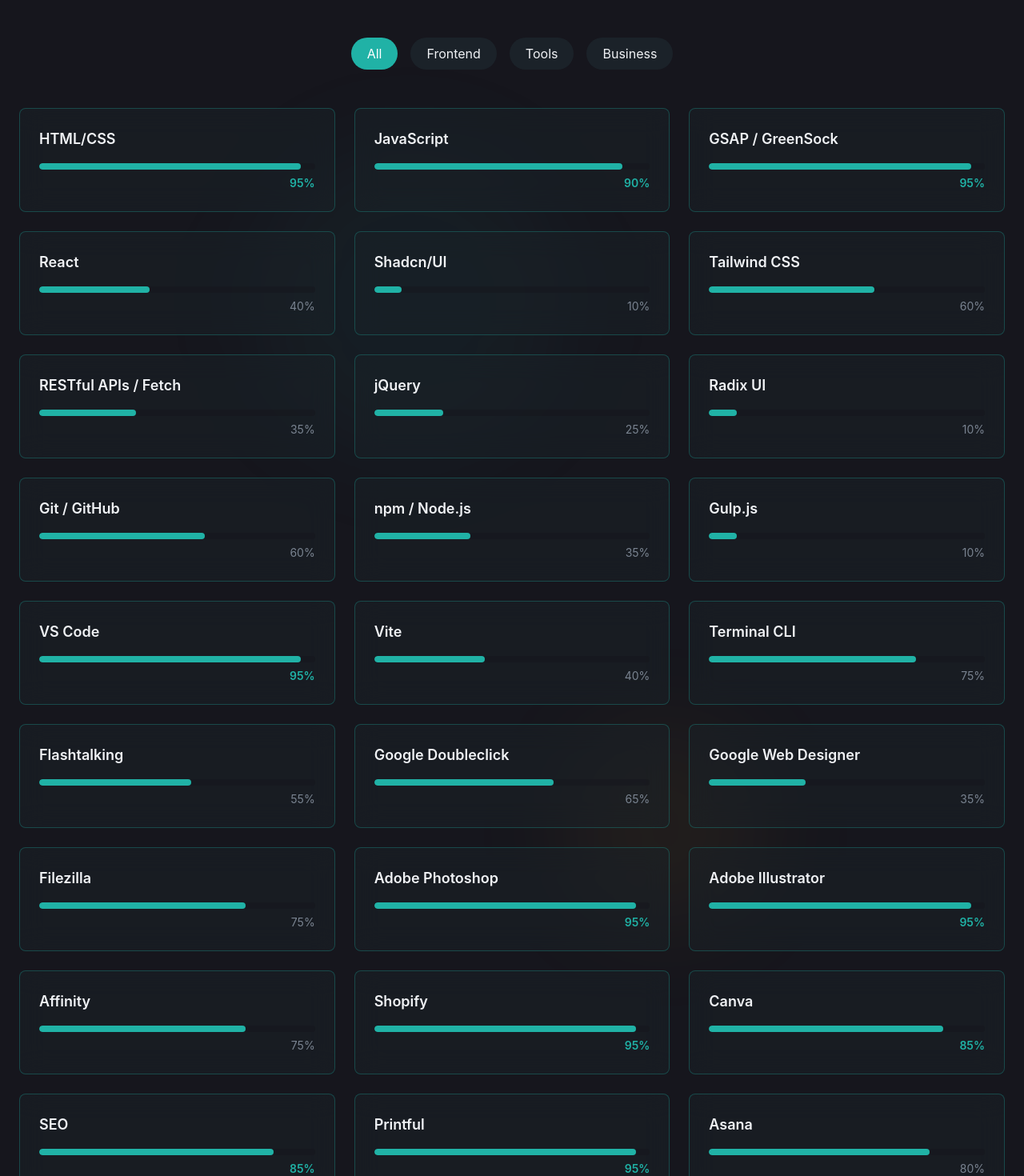
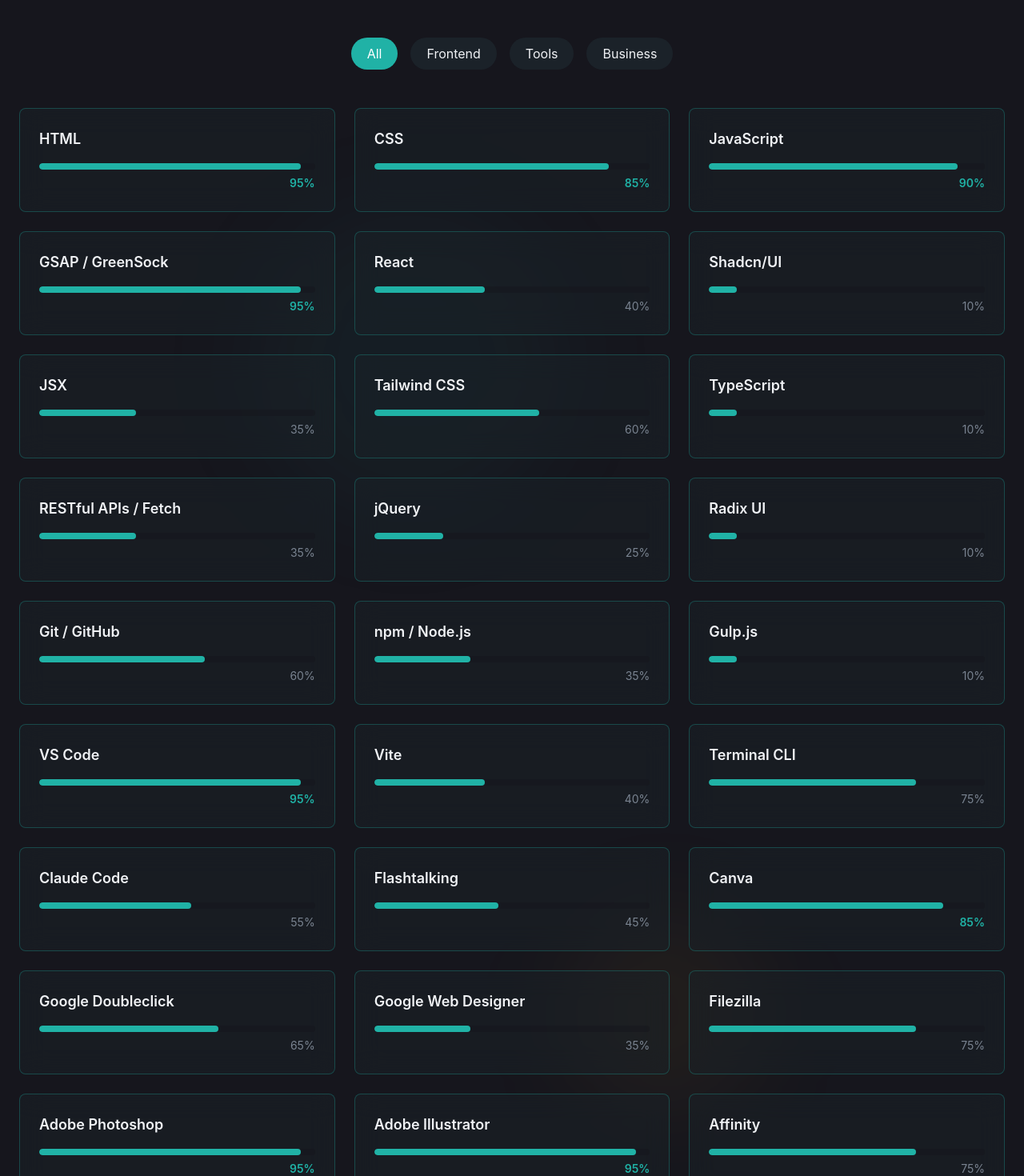
Before and after one commit to Riot-Mind-Studios-LLC/creative-dev-portfolio, a React (Vite) app: page / in a window 1280 px wide. Shown: the part 2620-4090 px from the top of the page at 80% size. Built offline with nearby package versions, Linux system fonts and the light colour scheme.

Commit message:
updated skillset, added new skills, updated resume to reflect new skillsets

```diff
--- a/src/sections/Projects.jsx
+++ b/src/sections/Projects.jsx
@@ -16,7 +16,7 @@
     description:
       "Don't Forget The Bacon is a fully responsive React grocery list app built from scratch with Vite, Tailwind CSS v4, and GSAP. The app features preset item categories organized in a collapsible accordion, a custom item input, light/dark theme toggle, and list export via download, native share, or email. The standout feature is an animated 'Bacon Meter' built with GSAP's useGSAP() hook — a progress bar that fills as items are added, caps below 100% until bacon makes the list, and plays a celebratory spin animation once it does. State is lifted and shared across components using React's useState, with real-time UI updates driven by one-directional data flow. Built solo as a hands-on introduction to modern front-end tooling.",
     image: project1,
-    tags: ["React", "Vite", "Tailwind CSS", "GSAP", "Claude AI"],
+    tags: ["React", "JSX", "Vite", "Tailwind CSS", "GSAP", "Claude AI"],
     link: "/creative-dev-portfolio/apps/dont-forget-the-bacon/index.html",
   },
   {
@@ -24,7 +24,7 @@
     description:
       "Over the past 10+ years, I've hand-coded HTML5 animated ad banners for major agency clients — building each campaign from the ground up in vanilla HTML, CSS, and JavaScript, animated with GreenSock (TweenMax/TimelineMax/GSAP). My work spans automotive, food & beverage, technology, fashion, and pharmaceutical brands including Mercedes-Benz, Google, T-Mobile, Starbucks, Spotify, Toyota, and Converse, built across five agencies handling high-volume production on tight timelines. Every banner is built to spec against IAB standard sizes and platform requirements (DoubleClick, Flashtalking), with a focus on clean, lightweight code, precise cross-browser performance, and pixel-accurate execution from design to final delivery.",
     image: project2,
-    tags: ["HTML", "CSS", "JS", "GSAP"],
+    tags: ["HTML", "CSS", "JS", "GSAP", "Rich Media", "Ad Banners"],
     link: "/creative-dev-portfolio/apps/banner-projects/index.html",
   },
   {
@@ -36,6 +36,8 @@
       "Ecommerce Operations",
       "Product Design & Development",
       "Systems & Process Management",
+      "Shopify",
+      "Claude AI"
     ],
     link: "https://riotmindstudios.com/",
   },
@@ -44,7 +46,7 @@
     description:
       "A custom-built, client-facing HTML5 banner staging and review platform that streamlines digital campaign production. Built in vanilla HTML, CSS, and JavaScript, it organizes animated banners by IAB size with fallback previews, live playback, source manifests, clickthrough URLs, and downloads. Color-coded badges track production status with automated versioning. Campaign details feed into a report featuring asset counts, status summaries, timelines, and banner breakdowns. Additional features include sticky navigation, HTML5 validation, design deck viewing, ad standards references, onboarding guides, and a JSON-driven manifest for fast campaign deployment.",
     image: project4,
-    tags: ["HTML", "CSS", "JS", "Claude AI"],
+    tags: ["HTML", "CSS", "JS", "Claude AI", "Rich Media", "Ad Banners"],
     link: "/creative-dev-portfolio/apps/banner-staging/index.html",
   },
   {
@@ -52,7 +54,7 @@
     description:
       "Panther Tracker is a vehicle maintenance tracker built for the Ford Panther platform community — Crown Victoria, Grand Marquis, and Town Car owners across the 2003–2011 model years. Built solo with React 19, Vite, Tailwind CSS v4, shadcn/ui with Radix UI primitives, and GSAP for interactive animations, the app covers six sections: vehicle profile management with photo upload, a searchable maintenance log, mileage- and date-based reminders with automatic overdue detection, parts and cost tracking, document storage, and data management tools. The current build runs on browser local storage as a fully working demo, with a planned production version connecting to a real backend for cross-device persistence, serving as a free tool for the Panther enthusiast community.",
     image: project5,
-    tags: ["React", "Vite", "Tailwind CSS", "GSAP", "Claude AI", "Shadcn"],
+    tags: ["React", "JSX", "Vite", "Tailwind CSS", "GSAP", "Claude AI", "Shadcn"],
     link: "/creative-dev-portfolio/apps/panther-tracker/index.html",
   },
   {
@@ -60,7 +62,7 @@
     description:
       "The Data Label Inventory Tracker is a custom inventory app built for Label Co., one of the studios under Riot Mind Studios, to track physical stock of automotive reproduction labels sold to owners of Ford Panther-platform vehicles. It tracks in-house-printed inventory across dozens of model- and year-specific SKUs, then calculates how many complete product bundles can be fulfilled based on the lowest-stocked component — surfacing the exact bottleneck at a glance. Built with React, Vite, and Tailwind CSS using shadcn/ui, it runs entirely client-side with no backend, persisting data through localStorage, and features a responsive, dark-mode interface with low-stock alerts, one-click export, and derived demand tracking for print-on-demand items.",
     image: project6,
-    tags: ["React", "Vite", "Tailwind CSS", "Claude AI", "Shadcn"],
+    tags: ["React", "JSX", "Vite", "Tailwind CSS", "Claude AI", "Shadcn"],
     link: "/creative-dev-portfolio/apps/data-label-inventory-tracker/index.html",
   },
 ];
--- a/src/sections/Skills.jsx
+++ b/src/sections/Skills.jsx
@@ -5,24 +5,29 @@
 
 const skills = [
   // Core / Frontend
-  { name: "HTML/CSS", level: 95, category: "frontend" },
+  { name: "HTML", level: 95, category: "frontend" },
+  { name: "CSS", level: 85, category: "frontend" },
   { name: "JavaScript", level: 90, category: "frontend" },
   { name: "GSAP / GreenSock", level: 95, category: "frontend" },
   { name: "React", level: 40, category: "frontend" },
   { name: "Shadcn/UI", level: 10, category: "frontend" },
+  { name: "JSX", level: 35, category: "frontend" },
   { name: "Tailwind CSS", level: 60, category: "frontend" },
+  { name: "TypeScript", level: 10, category: "frontend" },
   { name: "RESTful APIs / Fetch", level: 35, category: "frontend" },
   { name: "jQuery", level: 25, category: "frontend" },
   { name: "Radix UI", level: 10, category: "frontend" },
 
-  // Tools
+  // Design & Dev Tools
   { name: "Git / GitHub", level: 60, category: "tools" },
   { name: "npm / Node.js", level: 35, category: "tools" },
   { name: "Gulp.js", level: 10, category: "tools" },
   { name: "VS Code", level: 95, category: "tools" },
   { name: "Vite", level: 40, category: "tools" },
   { name: "Terminal CLI", level: 75, category: "tools" },
-  { name: "Flashtalking", level: 55, category: "tools" },
+  { name: "Claude Code", level: 55, category: "tools" },
+  { name: "Flashtalking", level: 45, category: "tools" },
+  { name: "Canva", level: 85, category: "business" },
   { name: "Google Doubleclick", level: 65, category: "tools" },
   { name: "Google Web Designer", level: 35, category: "tools" },
   { name: "Filezilla", level: 75, category: "tools" },
@@ -30,12 +35,13 @@
   { name: "Adobe Illustrator", level: 95, category: "tools" },
   { name: "Affinity", level: 75, category: "tools" },
 
-  // Design & Business
+  // Business
   { name: "Shopify", level: 95, category: "business" },
-  { name: "Canva", level: 85, category: "business" },
   { name: "SEO", level: 85, category: "business" },
+  { name: "Claude AI", level: 85, category: "business" },
   { name: "Printful", level: 95, category: "business" },
   { name: "Asana", level: 80, category: "business" },
+  { name: "ChatGPT", level: 80, category: "business" },
   { name: "Slack", level: 40, category: "business" },
   { name: "Google Analytics", level: 40, category: "business" },
   { name: "Meta Business Suite", level: 60, category: "business" },
```
Also changed, not shown: 2 other files (tests, documents, lock files or other folders).
